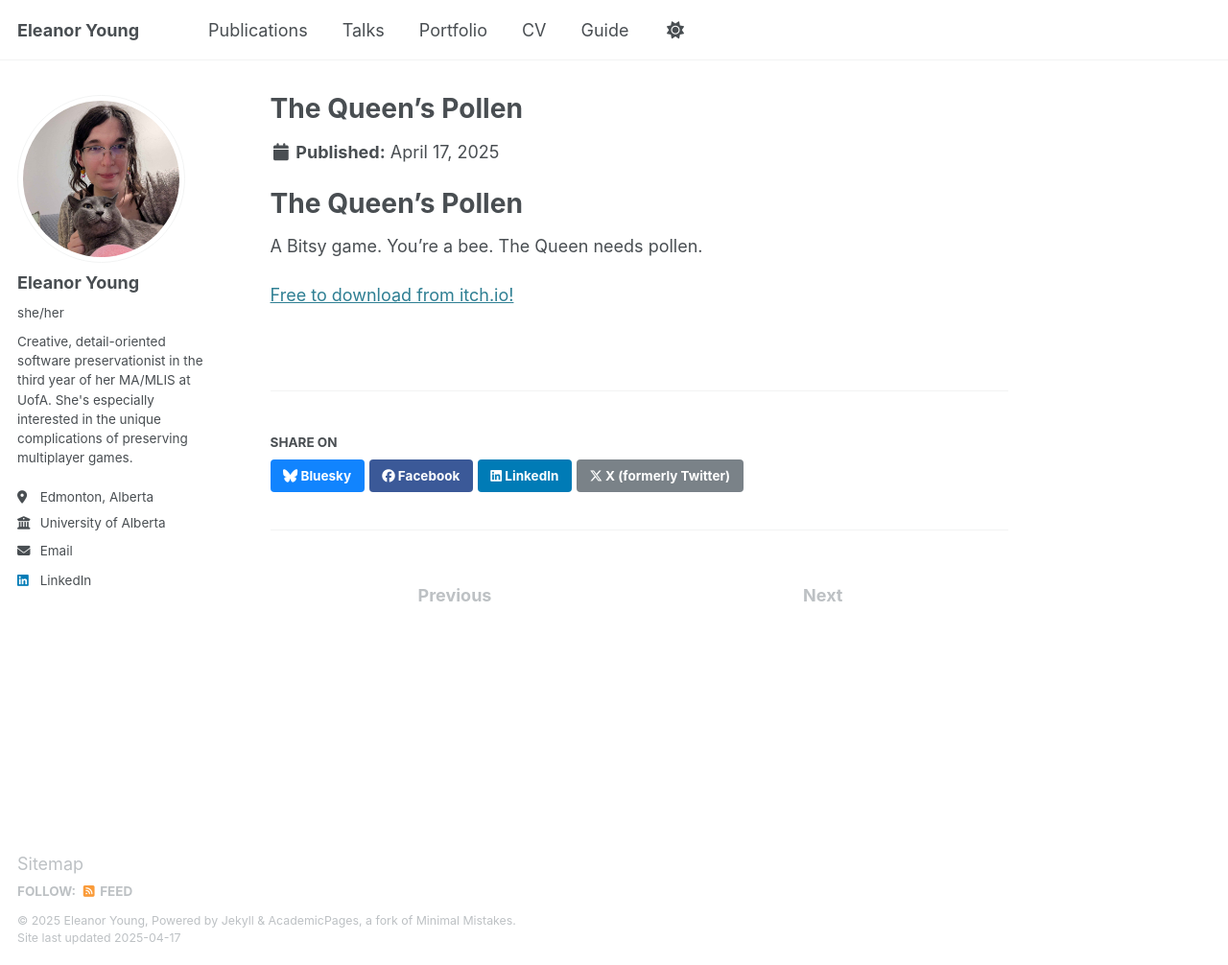
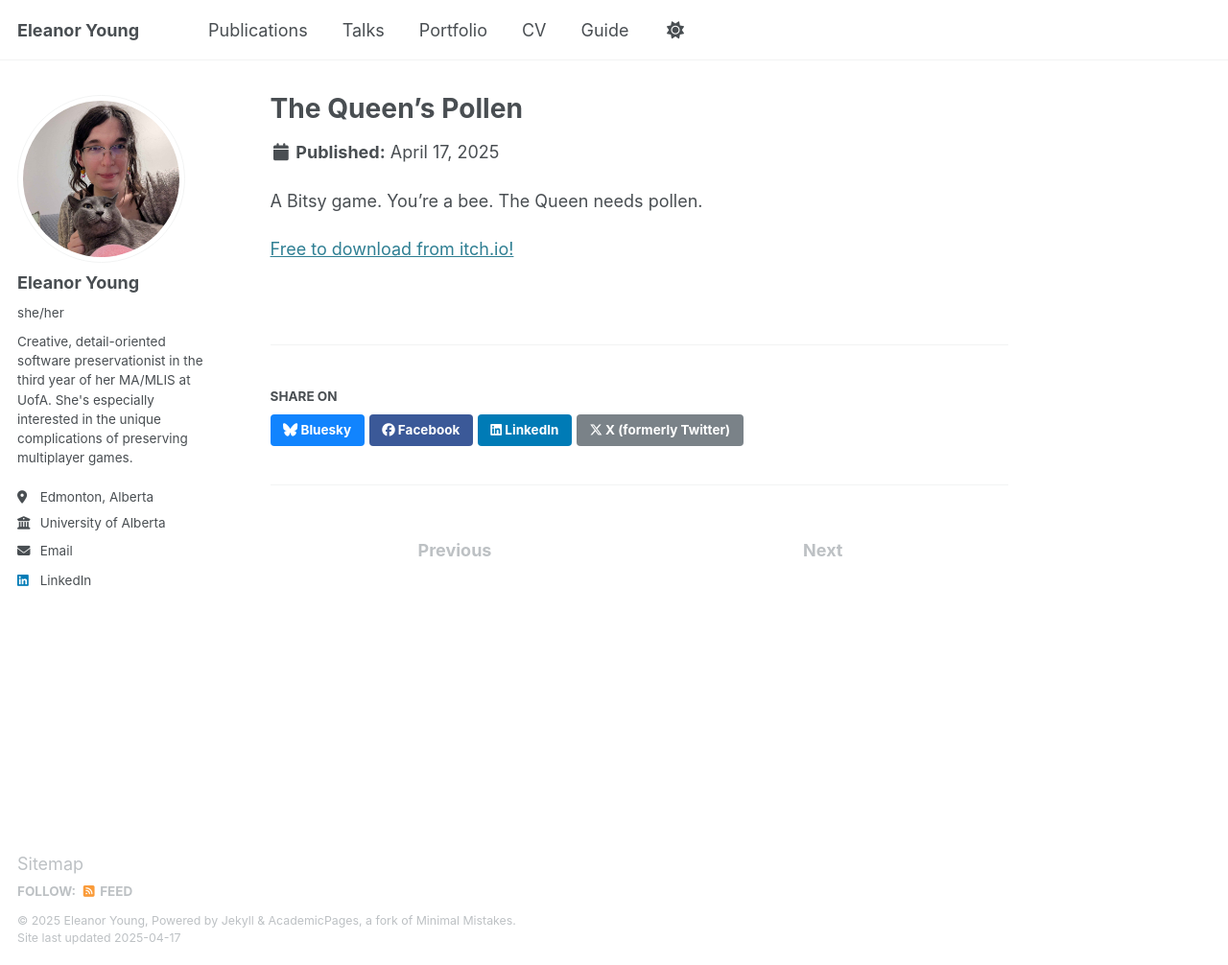
Before and after one commit to Eleanor-Young/me, a Jekyll site: the page built from _portfolio/portfolio-2.md, in a window 1280 px wide and 1006 px high. Shown: the whole window at 96% size. Built offline with Jekyll 4.4.1, drawn with Linux system fonts in a browser that asks for light colours.

Commit message:
Portfolio Updates

```diff
--- a/_portfolio/portfolio-2.md
+++ b/_portfolio/portfolio-2.md
@@ -1,10 +1,9 @@
 ---
 title: "The Queen's Pollen"
-excerpt: "A bitsy game. You're a bee. The Queen needs pollen.<br/><img src='/images/Antler_Quest_Preview.png'>"
+excerpt: "A Bitsy game. You're a bee. The Queen needs pollen.<br/><img src='/images/500x300.png'>"
 collection: portfolio
 ---
 
-# The Queen's Pollen
 A Bitsy game. You're a bee. The Queen needs pollen.
 
 [Free to download from itch.io!](https://dellycious.itch.io/antler-quest)
```
Also changed, not shown: _portfolio/portfolio-1.md (+1 -2 lines).
